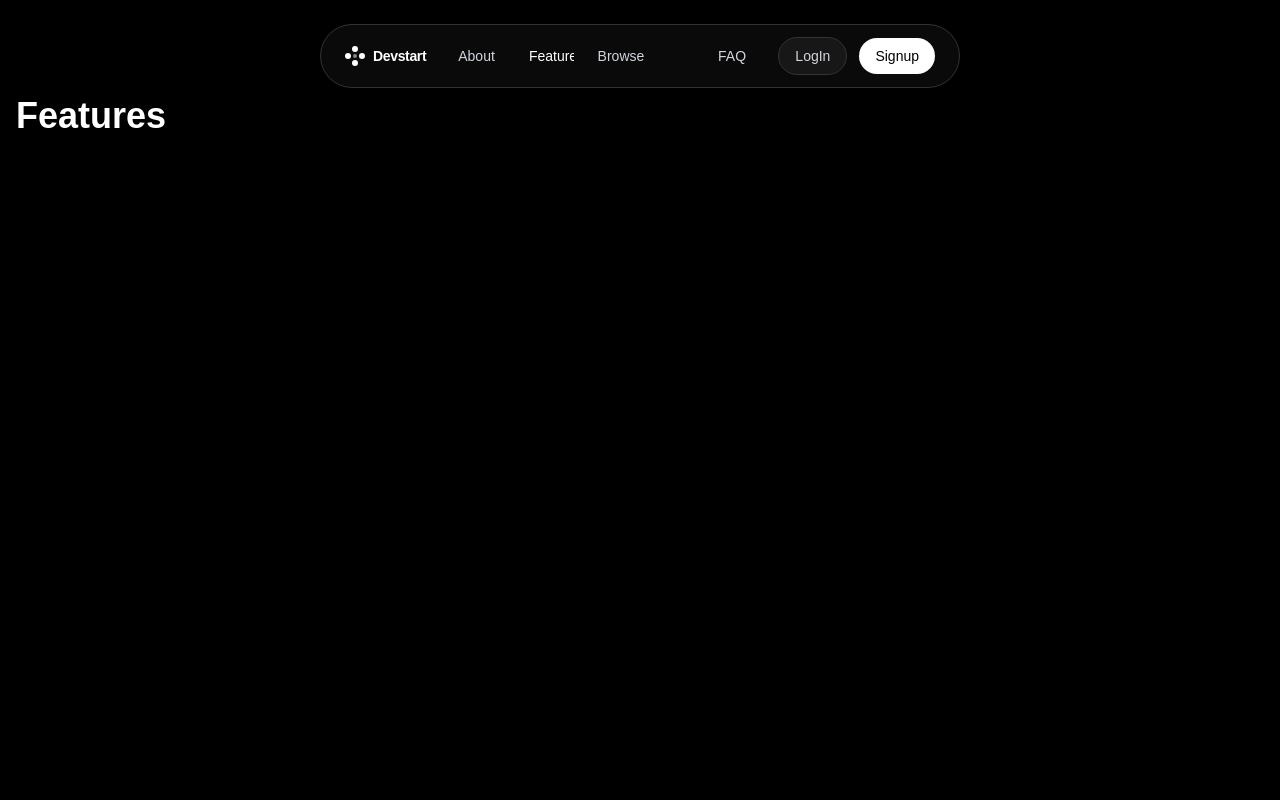
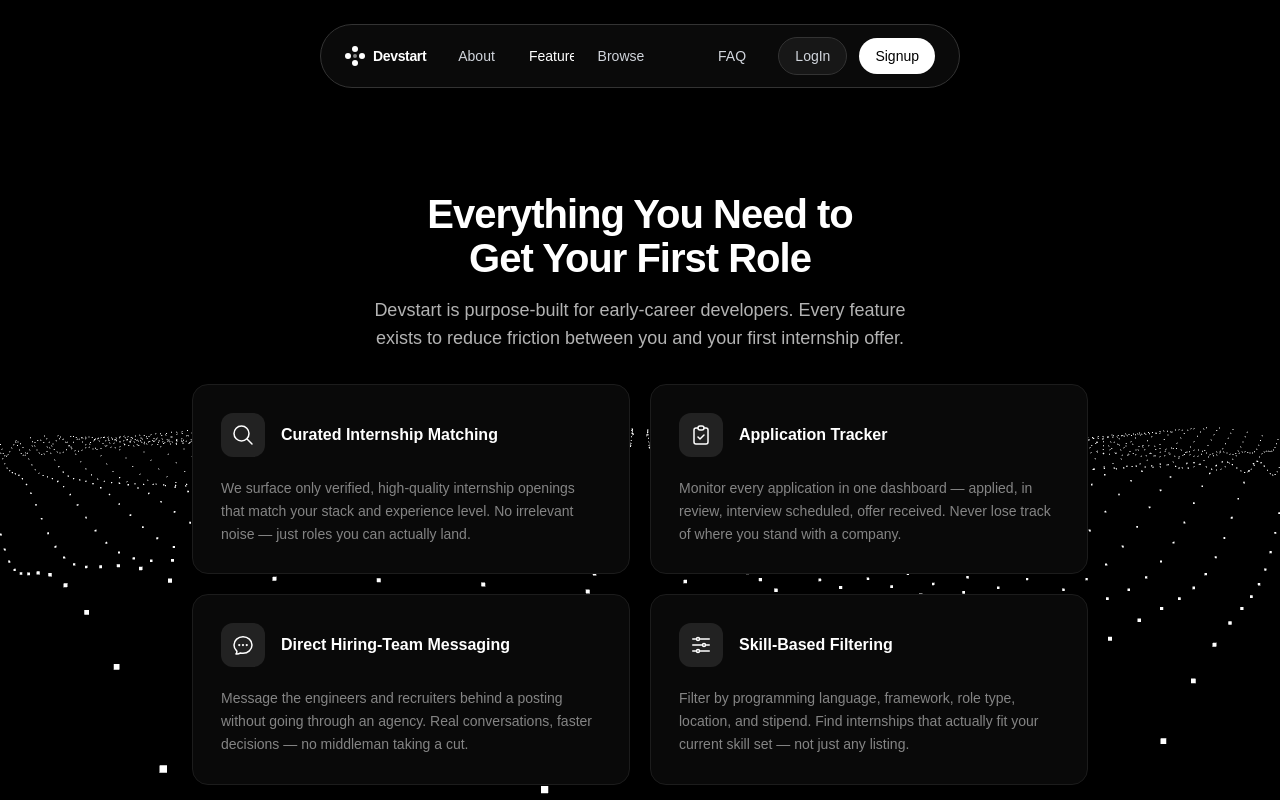
Before and after one commit to jayanth1542/DevStart, a Next.js app: page /features in a window 1280 px wide. Shown: the top 800 px of the page. Built offline with nearby package versions, Linux system fonts and the light colour scheme.

Commit message:
app: implement feature grids and details

```diff
--- a/src/app/features/page.tsx
+++ b/src/app/features/page.tsx
@@ -1,12 +1,133 @@
 'use client';
-import React from 'react';
+
+import { PageTransition } from '@/components/page-transition';
+import { motion } from 'framer-motion';
+
+const containerVariants = {
+  hidden: { opacity: 0 },
+  show: {
+    opacity: 1,
+    transition: {
+      staggerChildren: 0.1,
+    },
+  },
+} as const;
+
+const itemVariants = {
+  hidden: { opacity: 0 },
+  show: { opacity: 1, transition: { duration: 0.4, ease: 'easeOut' } },
+} as const;
+
+const features = [
+  {
+    icon: (
+      <svg viewBox="0 0 24 24" fill="none" stroke="currentColor" strokeWidth={1.5} className="w-6 h-6 text-white">
+        <path strokeLinecap="round" strokeLinejoin="round" d="M21 21l-5.197-5.197m0 0A7.5 7.5 0 105.196 5.196a7.5 7.5 0 0010.607 10.607z" />
+      </svg>
+    ),
+    title: 'Curated Internship Matching',
+    description:
+      'We surface only verified, high-quality internship openings that match your stack and experience level. No irrelevant noise — just roles you can actually land.',
+  },
+  {
+    icon: (
+      <svg viewBox="0 0 24 24" fill="none" stroke="currentColor" strokeWidth={1.5} className="w-6 h-6 text-white">
+        <path strokeLinecap="round" strokeLinejoin="round" d="M9 5H7a2 2 0 00-2 2v12a2 2 0 002 2h10a2 2 0 002-2V7a2 2 0 00-2-2h-2M9 5a2 2 0 002 2h2a2 2 0 002-2M9 5a2 2 0 012-2h2a2 2 0 012 2m-6 9l2 2 4-4" />
+      </svg>
+    ),
+    title: 'Application Tracker',
+    description:
+      'Monitor every application in one dashboard — applied, in review, interview scheduled, offer received. Never lose track of where you stand with a company.',
+  },
+  {
+    icon: (
+      <svg viewBox="0 0 24 24" fill="none" stroke="currentColor" strokeWidth={1.5} className="w-6 h-6 text-white">
+        <path strokeLinecap="round" strokeLinejoin="round" d="M8.625 12a.375.375 0 11-.75 0 .375.375 0 01.75 0zm0 0H8.25m4.125 0a.375.375 0 11-.75 0 .375.375 0 01.75 0zm0 0H12m4.125 0a.375.375 0 11-.75 0 .375.375 0 01.75 0zm0 0h-.375M21 12c0 4.556-4.03 8.25-9 8.25a9.764 9.764 0 01-2.555-.337A5.972 5.972 0 015.41 20.97a5.969 5.969 0 01-.474-.065 4.48 4.48 0 00.978-2.025c.09-.457-.133-.901-.467-1.226C3.93 16.178 3 14.189 3 12c0-4.556 4.03-8.25 9-8.25s9 3.694 9 8.25z" />
+      </svg>
+    ),
+    title: 'Direct Hiring-Team Messaging',
+    description:
+      'Message the engineers and recruiters behind a posting without going through an agency. Real conversations, faster decisions — no middleman taking a cut.',
+  },
+  {
+    icon: (
+      <svg viewBox="0 0 24 24" fill="none" stroke="currentColor" strokeWidth={1.5} className="w-6 h-6 text-white">
+        <path strokeLinecap="round" strokeLinejoin="round" d="M10.5 6h9.75M10.5 6a1.5 1.5 0 11-3 0m3 0a1.5 1.5 0 10-3 0M3.75 6H7.5m3 12h9.75m-9.75 0a1.5 1.5 0 01-3 0m3 0a1.5 1.5 0 00-3 0m-3.75 0H7.5m9-6h3.75m-3.75 0a1.5 1.5 0 01-3 0m3 0a1.5 1.5 0 00-3 0m-9.75 0h9.75" />
+      </svg>
+    ),
+    title: 'Skill-Based Filtering',
+    description:
+      'Filter by programming language, framework, role type, location, and stipend. Find internships that actually fit your current skill set — not just any listing.',
+  },
+  {
+    icon: (
+      <svg viewBox="0 0 24 24" fill="none" stroke="currentColor" strokeWidth={1.5} className="w-6 h-6 text-white">
+        <path strokeLinecap="round" strokeLinejoin="round" d="M19.5 14.25v-2.625a3.375 3.375 0 00-3.375-3.375h-1.5A1.125 1.125 0 0113.5 7.125v-1.5a3.375 3.375 0 00-3.375-3.375H8.25m0 12.75h7.5m-7.5 3H12M10.5 2.25H5.625c-.621 0-1.125.504-1.125 1.125v17.25c0 .621.504 1.125 1.125 1.125h12.75c.621 0 1.125-.504 1.125-1.125V11.25a9 9 0 00-9-9z" />
+      </svg>
+    ),
+    title: 'Resume & Portfolio Review',
+    description:
+      'Submit your resume and GitHub profile for async review by senior developers on our team. Get concrete, actionable feedback before you send a single application.',
+  },
+];
 
 export default function FeaturesPage() {
   return (
-    <div className="min-h-screen pt-24 pb-16 px-4 bg-black text-white">
-      <div className="max-w-7xl mx-auto">
-        <h1 className="text-4xl font-bold">Features</h1>
+    <PageTransition className="min-h-screen pt-48 pb-20 px-6">
+      <div className="max-w-4xl mx-auto space-y-8">
+
+        {/* Hero */}
+        <section className="text-center space-y-4">
+          <h1 className="text-[2.5rem] font-bold leading-[1.1] tracking-tight text-white">
+            Everything You Need to<br />Get Your First Role
+          </h1>
+          <p className="text-lg text-white/70 font-light max-w-xl mx-auto">
+            Devstart is purpose-built for early-career developers. Every feature
+            exists to reduce friction between you and your first internship offer.
+          </p>
+        </section>
+
+
+
+        {/* Feature Grid */}
+        <section>
+          <motion.div
+            className="grid sm:grid-cols-2 gap-5"
+            variants={containerVariants}
+            initial="hidden"
+            animate="show"
+          >
+            {features.map((feature, i) => (
+              <motion.div
+                key={feature.title}
+                variants={itemVariants}
+                className={`group flex flex-col gap-5 rounded-2xl border border-[#1c1c1c] bg-[#090909] p-7 hover:bg-[#121212] hover:border-[#333] transition-all duration-300 ${
+                  // Last item spans full width on odd total count
+                  i === features.length - 1 && features.length % 2 !== 0
+                    ? 'sm:col-span-2'
+                    : ''
+                }`}
+              >
+                <div className="flex items-center gap-4">
+                  <div className="w-11 h-11 rounded-xl bg-white/10 flex items-center justify-center shrink-0">
+                    {feature.icon}
+                  </div>
+                  <h2 className="text-white font-semibold text-base leading-snug">{feature.title}</h2>
+                </div>
+                <p className="text-white/50 text-sm leading-relaxed">{feature.description}</p>
+              </motion.div>
+            ))}
+          </motion.div>
+        </section>
+
+        {/* CTA */}
+        <section className="text-center space-y-4 pt-4">
+          <p className="text-white/50 text-sm">
+            More features shipping soon — follow our progress or sign up to get early access.
+          </p>
+        </section>
+
       </div>
-    </div>
+    </PageTransition>
   );
 }
```
